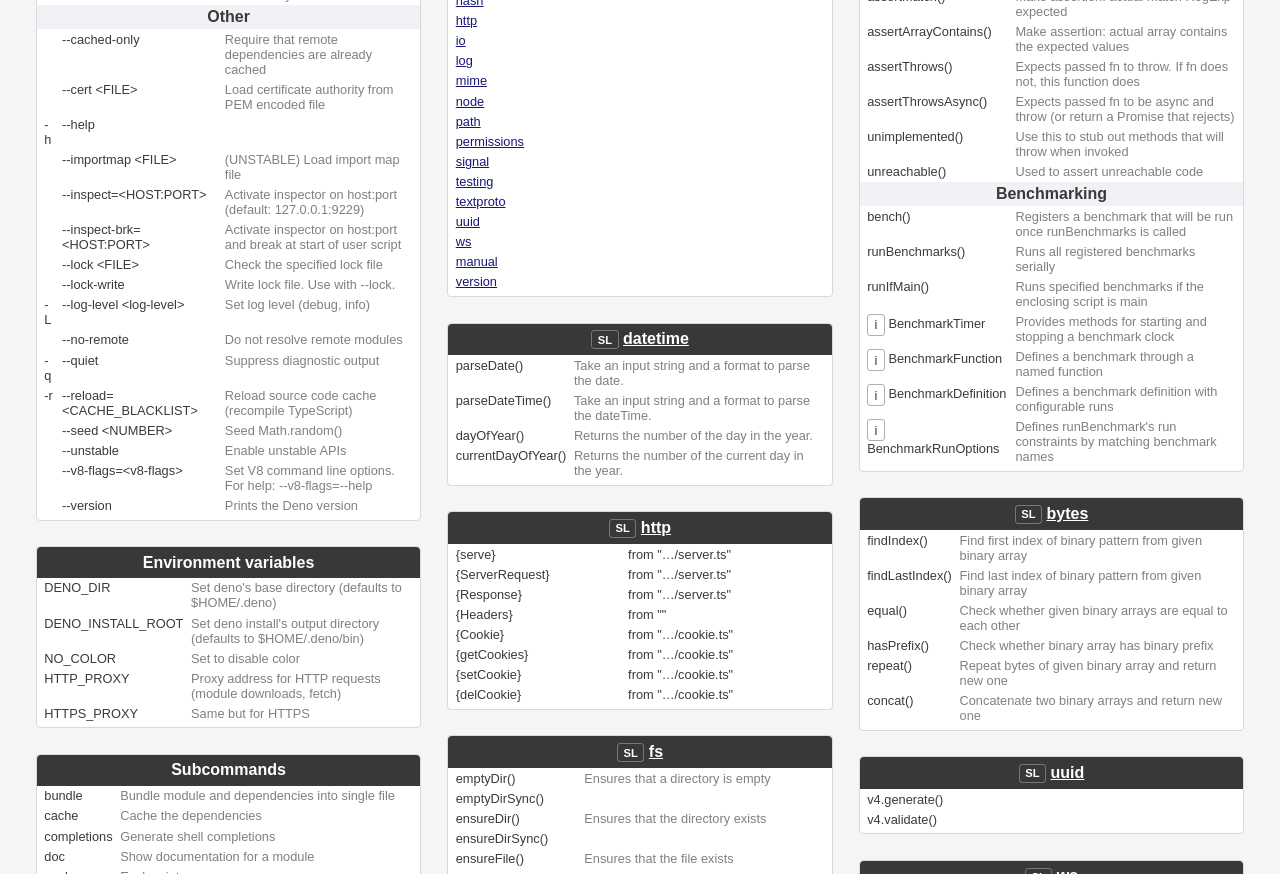
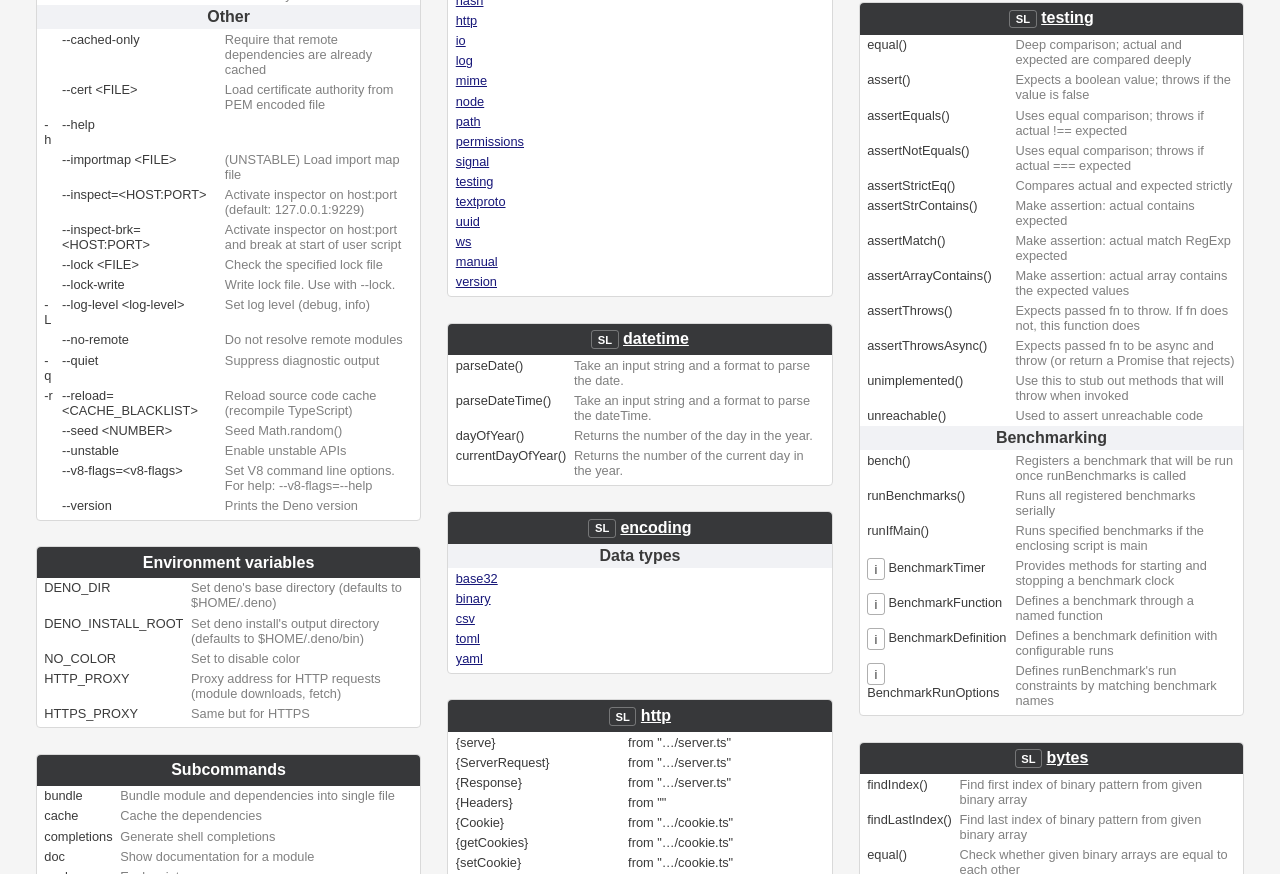
Before and after one commit to Droces/Deno-Cheat-Sheet, a plain HTML site: page index.html in a window 1280 px wide. Shown: the part 352-1226 px from the top of the page. Drawn offline with Linux system fonts and the light colour scheme.

Commit message:
Adds encoding section from the standard library

```diff
--- a/index.html
+++ b/index.html
@@ -133,6 +133,24 @@
                     <tr><td>parseDateTime()</td>    <td>Take an input string and a format to parse the dateTime.</td></tr>
                     <tr><td>dayOfYear()</td>        <td>Returns the number of the day in the year.</td></tr>
                     <tr><td>currentDayOfYear()</td> <td>Returns the number of the current day in the year.</td></tr>
+                </tbody>
+            </table>
+        </section>
+
+        <section>
+            <table cellspacing="0">
+                <thead>
+                    <tr><th colspan="2">
+                        <accr title="Part of Deno's standard library">SL</accr>
+                        <a href="https://deno.land/std/encoding">encoding</a></th></tr>
+                </thead>
+                <tbody>
+                    <tr><th colspan="2">Data types</th></tr>
+                    <tr><td><a href="https://deno.land/std/encoding#base32" >base32</a></td>     <td></td></tr>
+                    <tr><td><a href="https://deno.land/std/encoding#binary" >binary</a></td>     <td></td></tr>
+                    <tr><td><a href="https://deno.land/std/encoding#csv"    >csv</a></td>        <td></td></tr>
+                    <tr><td><a href="https://deno.land/std/encoding#toml"   >toml</a></td>       <td></td></tr>
+                    <tr><td><a href="https://deno.land/std/encoding#yaml"   >yaml</a></td>       <td></td></tr>
                 </tbody>
             </table>
         </section>
```
